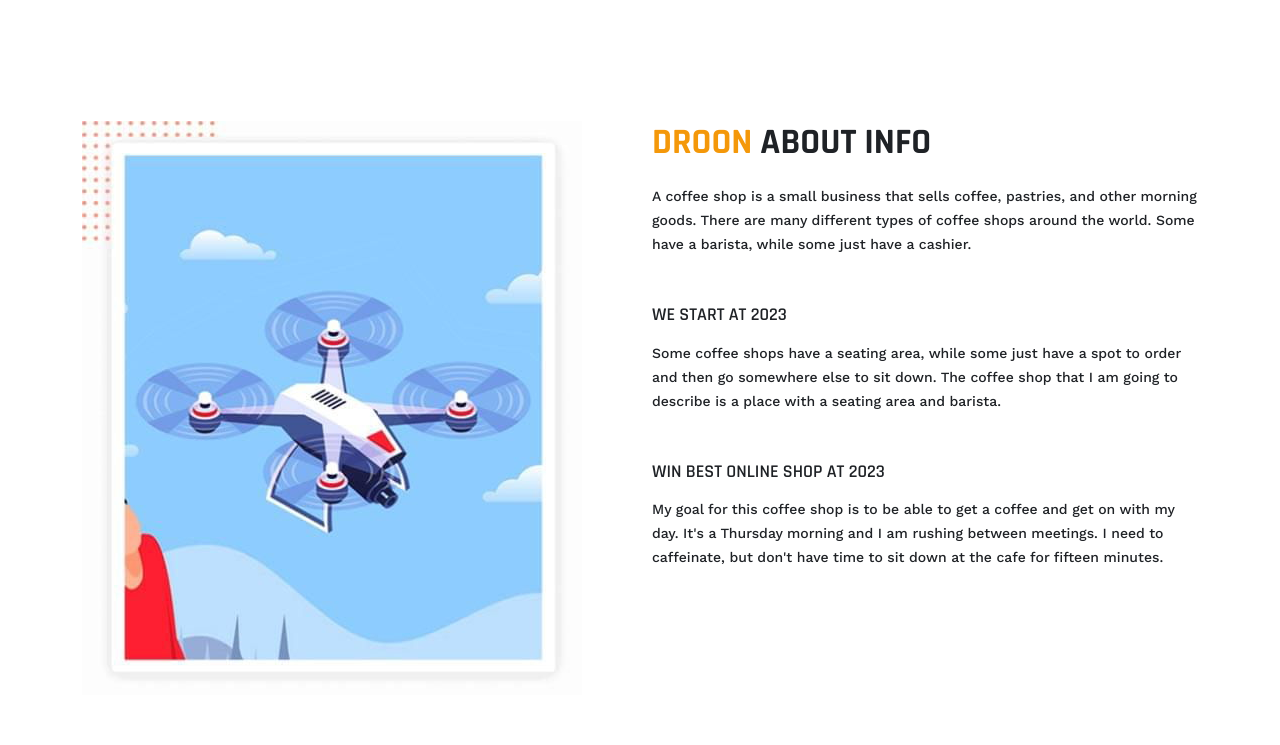
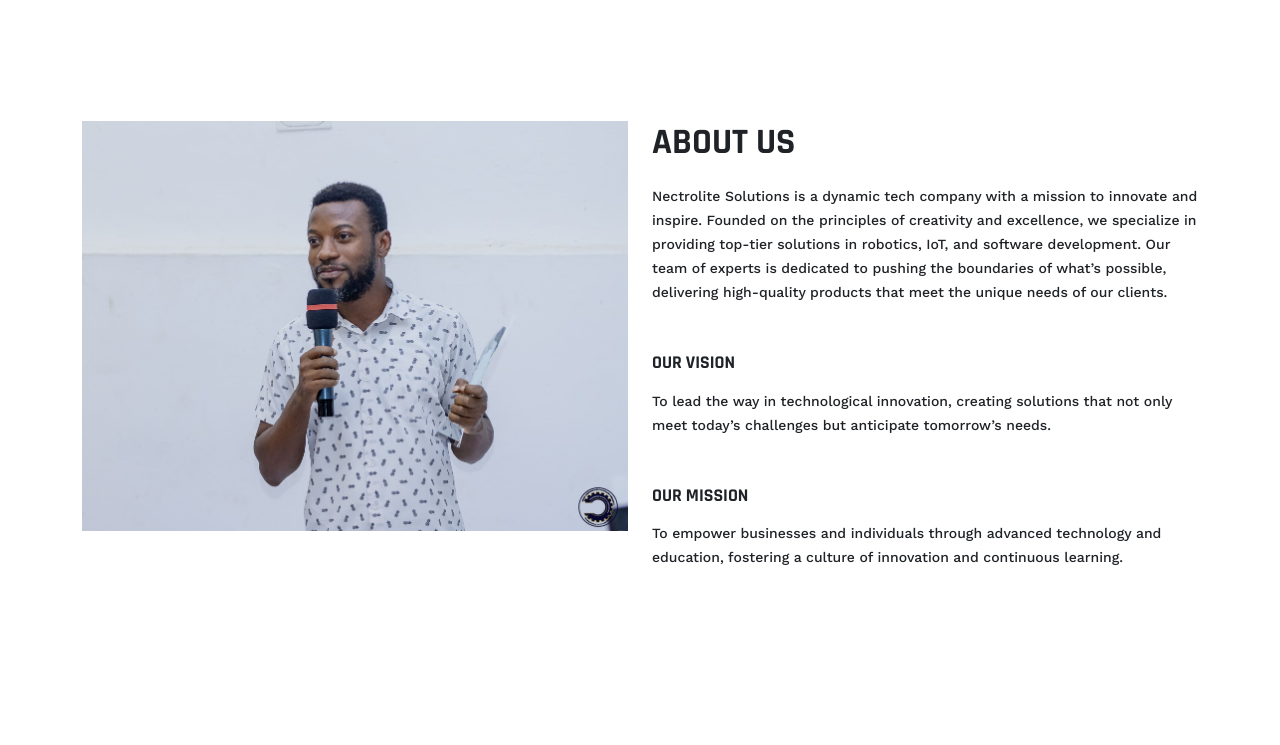
Before and after one commit to kurtiz/nectrolite-site, a plain HTML site: page index.html in a window 1280 px wide. Shown: the part 1580-2325 px from the top of the page. Drawn offline with nearby package versions, Linux system fonts and the light colour scheme.

Commit message:
updated site

```diff
--- a/index.html
+++ b/index.html
@@ -12,7 +12,7 @@
     <meta name="author" content="hastech"/>
 
     <!-- Favicon -->
-    <link rel="shortcut icon" type="image/x-icon" href="assets/images/favicon.png">
+    <link rel="shortcut icon" type="image/x-icon" href="assets/images/logo.png">
 
     <!-- CSS (Font, Vendor, Icon, Plugins & Style CSS files) -->
 
@@ -51,8 +51,8 @@
                     <!--== Start: Logo ==-->
                     <div class="header-logo">
                         <a href="index.html">
-                            <img src="assets/images/logo.png" width="85" height="70" alt="logo">
-                            <img class="light" src="assets/images/logo.png" width="85" height="70" alt="logo">
+                            <img src="assets/images/logo.png" width="50" height="45" alt="logo">
+                            <img class="light" src="assets/images/logo.png" width="50" height="45" alt="logo">
                         </a>
                     </div>
                     <!--== End: Logo ==-->
@@ -397,19 +397,26 @@
                 <div class="row gy-4">
                     <div class="col-lg-6 mb-8">
                         <div class="about-thumb">
-                            <img src="assets/images/photos/about2.jpg" width="500" height="574" alt="Image">
+                            <img src="assets/images/team/ceo.jpg" height="500" width="574" alt="Image">
                         </div>
                     </div>
                     <div class="col-lg-6 mb-8">
                         <div class="about-content">
-                            <h4 class="about-title"><span>DROON</span> ABOUT INFO</h4>
-                            <p class="about-desc mb-lg-10 mb-5">A coffee shop is a small business that sells coffee, pastries, and other morning goods. There are many different types of coffee shops around the world. Some have a barista, while some just have a cashier.</p>
+                            <h4 class="about-title">About Us</h4>
+                            <p class="about-desc mb-lg-10 mb-5">Nectrolite Solutions is a dynamic tech company with a
+                                mission to innovate and inspire. Founded on the principles of creativity and excellence,
+                                we specialize in providing top-tier solutions in robotics, IoT, and software
+                                development. Our team of experts is dedicated to pushing the boundaries of what’s
+                                possible, delivering high-quality products that meet the unique needs of our
+                                clients.</p>
 
-                            <h5 class="about-sub-title">WE START AT 2023</h5>
-                            <p class="about-desc mb-lg-10 mb-5">Some coffee shops have a seating area, while some just have a spot to order and then go somewhere else to sit down. The coffee shop that I am going to describe is a place with a seating area and barista.</p>
+                            <h5 class="about-sub-title"><strong>Our Vision</strong></h5>
+                            <p class="about-desc mb-lg-10 mb-5">To lead the way in technological innovation, creating
+                                solutions that not only meet today’s challenges but anticipate tomorrow’s needs.</p>
 
-                            <h5 class="about-sub-title">WIN BEST ONLINE SHOP AT 2023</h5>
-                            <p class="about-desc">My goal for this coffee shop is to be able to get a coffee and get on with my day. It's a Thursday morning and I am rushing between meetings. I need to caffeinate, but don't have time to sit down at the cafe for fifteen minutes.</p>
+                            <h5 class="about-sub-title"><strong>Our Mission</strong></h5>
+                            <p class="about-desc">To empower businesses and individuals through advanced technology and
+                                education, fostering a culture of innovation and continuous learning.</p>
                         </div>
                     </div>
                 </div>
```
Also changed, not shown: assets/images/logo.png, assets/images/team/ceo.jpg (added). Lines whose indentation alone changed are shown as unchanged.
